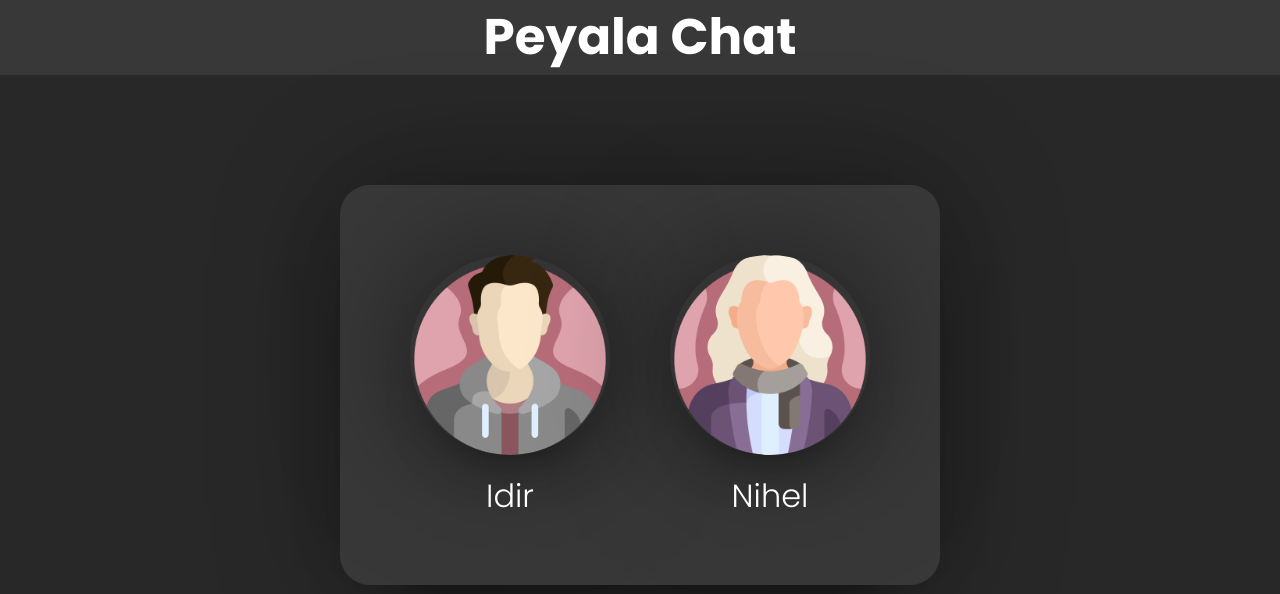
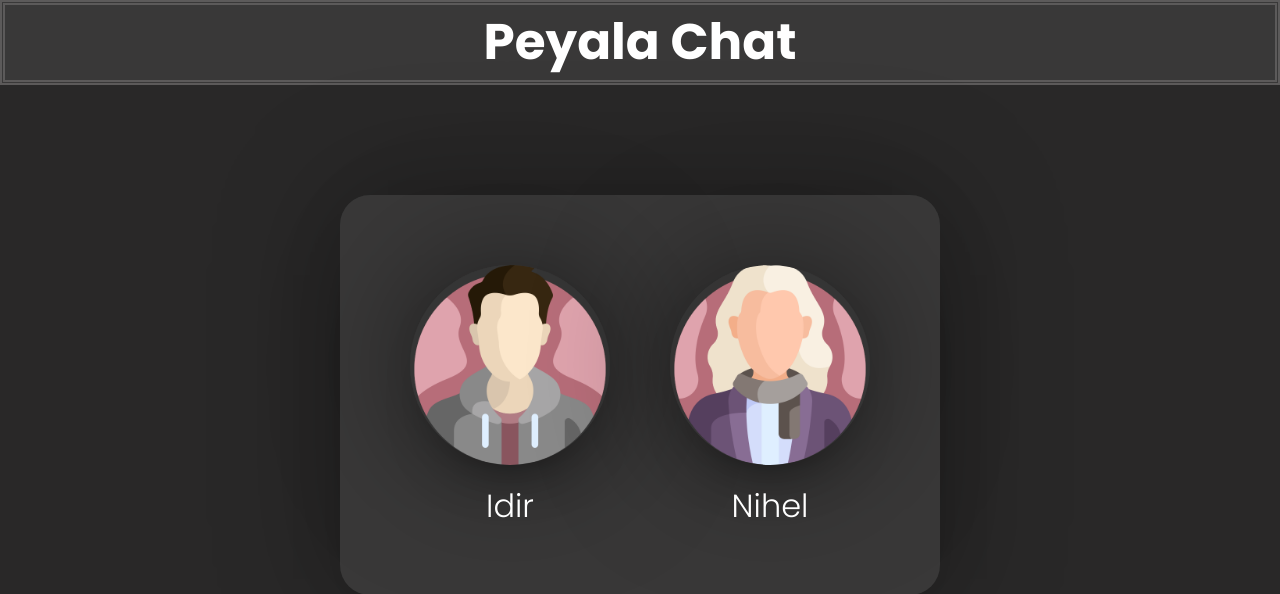
Before and after one commit to Peyala/peyala_chat, a PHP site: page / in a window 1280 px wide. Shown: the top 594 px of the page. Run offline with PHP 8.4, Linux system fonts and the light colour scheme.

Commit message:
Borde h1

```diff
--- a/css/style.css
+++ b/css/style.css
@@ -9,11 +9,13 @@
 h1{
     font-size: 50px;
     display: flex;
+    margin: 0 auto; /* No se si esta bien, mirar en movil*/
     justify-content: center;
     color: #ffffff;
     background-color: #3f3f3fb7;
     margin-bottom: 110px;
     font-family:Verdana,;
+    border: 5px double rgb(92, 90, 90);
 
 }
 
```
